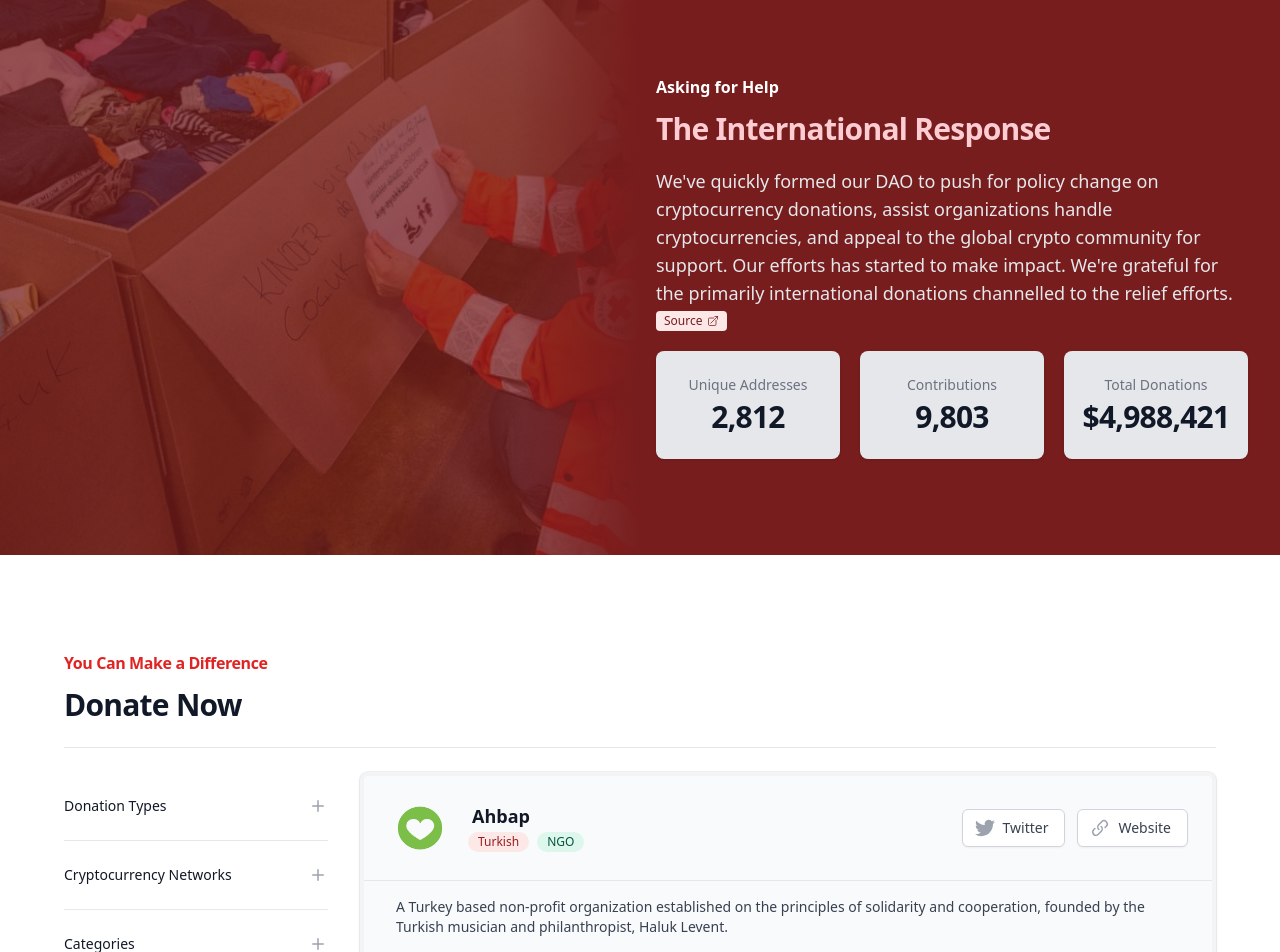
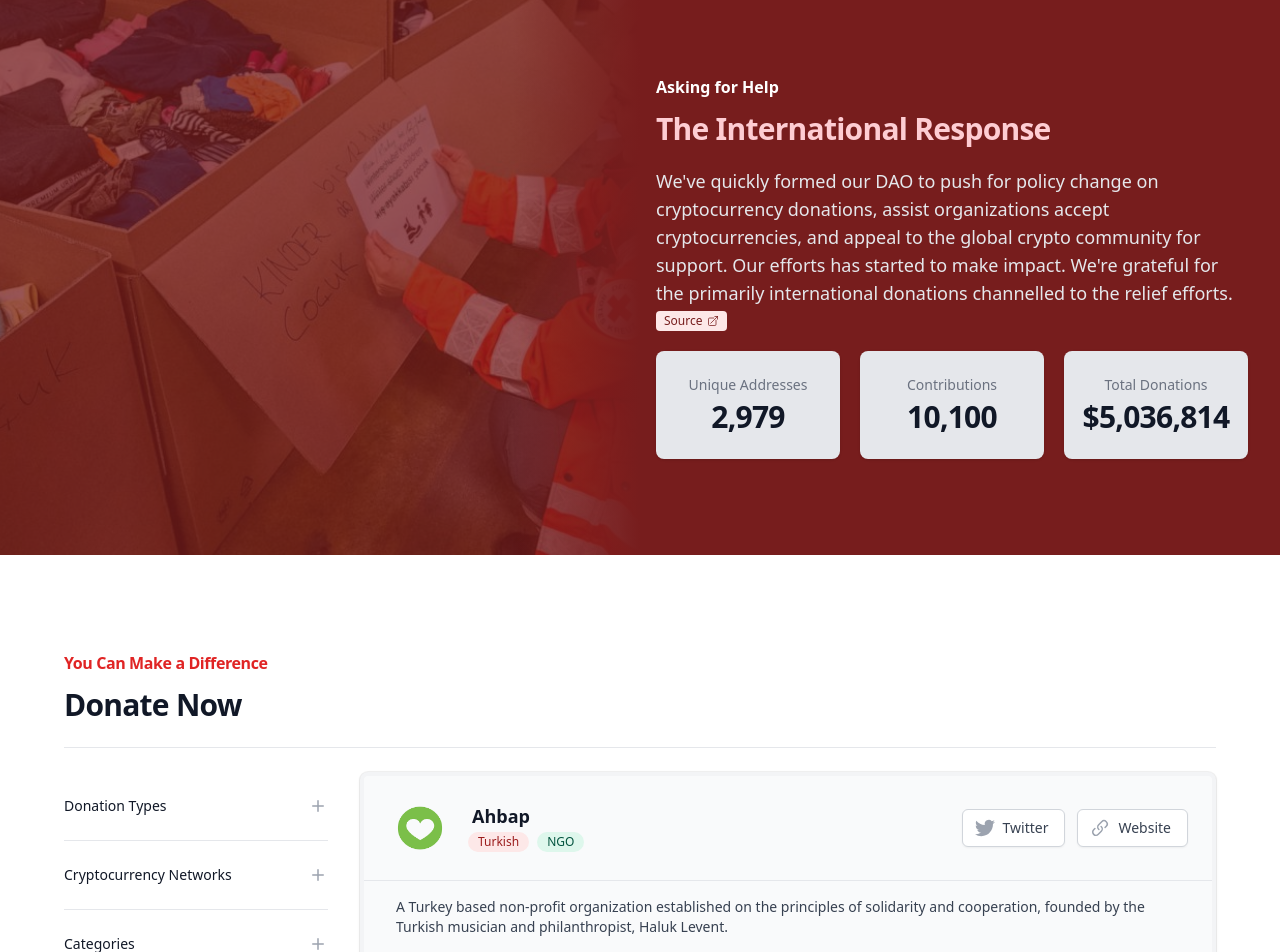
Before and after one commit to neu-fi/turkiye-relief-dao, a Next.js app: page / in a window 1280 px wide. Shown: the part 1377-2329 px from the top of the page. Built offline with nearby package versions, Linux system fonts and the light colour scheme.

Commit message:
Add donationStats.ts config file

```diff
--- a/app/DonationStats.tsx
+++ b/app/DonationStats.tsx
@@ -1,10 +1,6 @@
 import Link from 'next/link'
 
-const stats = [
-  { name: 'Unique Addresses', stat: '2,812' },
-  { name: 'Contributions', stat: '9,803' },
-  { name: 'Total Donations', stat: '$4,988,421' },
-]
+import data from '../config/donationStats'
 
 export default function DonationStats() {
   return (
@@ -26,14 +22,12 @@ export default function DonationStats() {
       </div>
       <div className="mx-auto max-w-4xl px-6 lg:max-w-7xl lg:px-8 xl:grid xl:grid-flow-col-dense xl:grid-cols-2 xl:gap-x-8">
         <div className="relative pt-12 pb-64 sm:pt-24 sm:pb-64 xl:col-start-2 xl:pb-24">
-          <h2 className="text-base font-semibold text-white">Asking for Help</h2>
+          <h2 className="text-base font-semibold text-white">{data.smallTitle}</h2>
           <p className="mt-3 text-3xl font-bold tracking-tight text-rose-200">
-            The International Response
+            {data.title}
           </p>
           <p className="mt-5 text-lg text-gray-200">
-            We've quickly formed our DAO to push for policy change on cryptocurrency donations, assist organizations
-            handle cryptocurrencies, and appeal to the global crypto community for support. Our efforts has started to
-            make impact. We're grateful for the primarily international donations channelled to the relief efforts.
+            {data.text}
           </p>
           <Link href="https://dune.com/davy42/turkiye-earthquake-donations" passHref={true}>
             <span className="inline-flex items-center rounded bg-red-100 px-2 py-0.5 text-xs font-medium text-red-900">
@@ -45,7 +39,7 @@ export default function DonationStats() {
           </Link>
           <div className="relative">
             <dl className="mt-5 grid grid-cols-1 gap-5 sm:grid-cols-3">
-              {stats.map((item) => (
+              {data.statistics.map((item) => (
               <div key={item.name} className="overflow-hidden rounded-lg text-center bg-gray-200 py-5 shadow sm:py-6">
                 <dt className="truncate text-sm font-medium text-gray-500">{item.name}</dt>
                 <dd className="mt-1 text-3xl font-semibold tracking-tight text-gray-900">{item.stat}</dd>
--- /dev/null
+++ b/config/donationStats.ts
@@ -0,0 +1,12 @@
+export default {
+  smallTitle: 'Asking for Help',
+  title: 'The International Response',
+  text: `We've quickly formed our DAO to push for policy change on cryptocurrency donations, assist organizations
+  accept cryptocurrencies, and appeal to the global crypto community for support. Our efforts has started to
+  make impact. We're grateful for the primarily international donations channelled to the relief efforts.`,
+  statistics: [
+    { name: 'Unique Addresses', stat: '2,979' },
+    { name: 'Contributions', stat: '10,100' },
+    { name: 'Total Donations', stat: '$5,036,814' },
+  ],
+}
```
